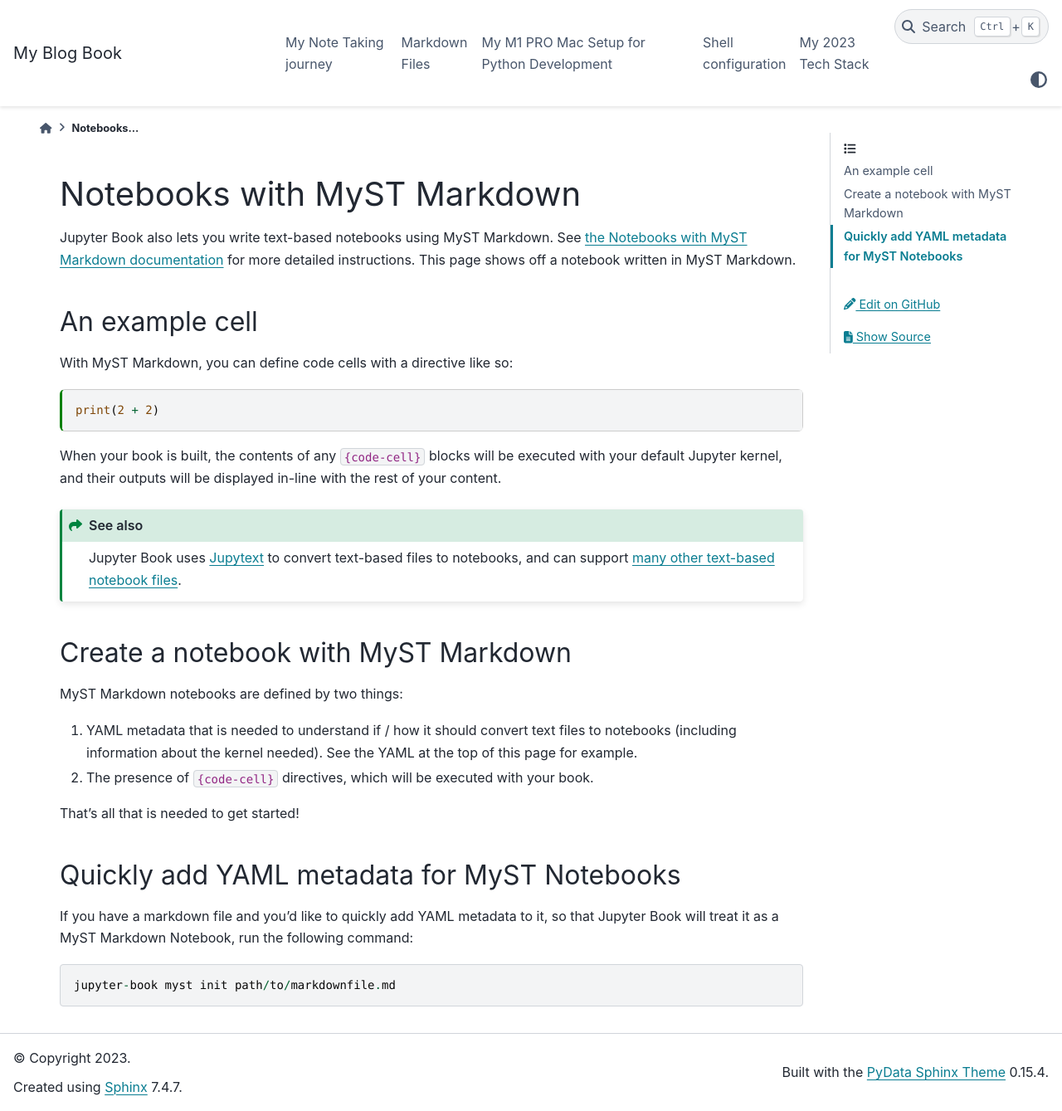
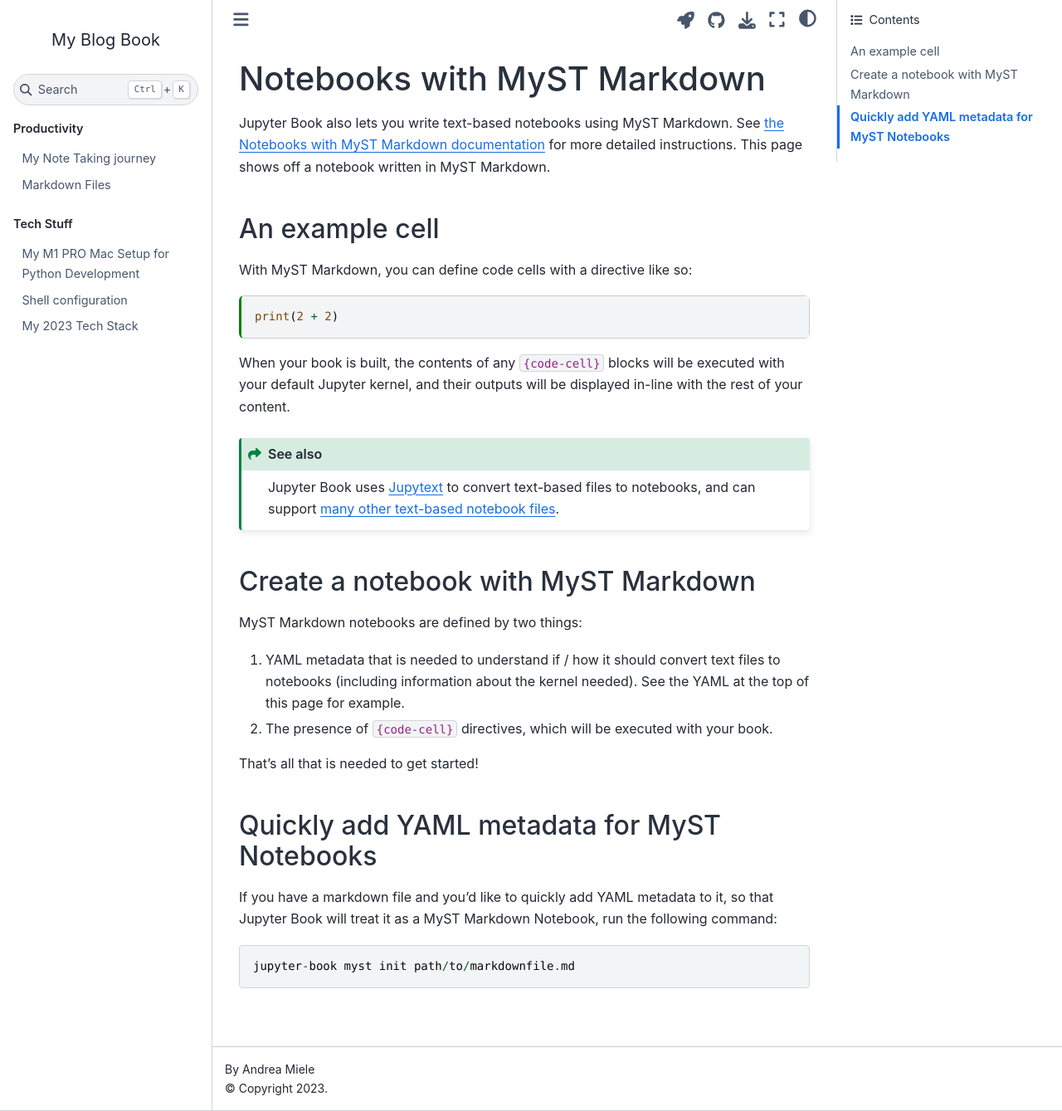
Before and after one commit to andreamiele/blog, a Jupyter Book: the page built from markdown-notebooks.md, in a window 1280 px wide and 1339 px high. Shown: the whole window at 83% size. Built offline with Jupyter Book 1.0.4 settings and Sphinx 7.4.7 and the Sphinx Book theme 1.1.4, drawn with Linux system fonts in a browser that asks for light colours; comment, search, counter and statistics services are not loaded.

Commit message:
change theme

```diff
--- a/_config.yml
+++ b/_config.yml
@@ -43,4 +43,3 @@
     html_js_files:
       # Needed for Plotly
       - https://cdnjs.cloudflare.com/ajax/libs/require.js/2.3.4/require.min.js
-    html_theme: pydata_sphinx_theme
--- a/conf.py
+++ b/conf.py
@@ -33,7 +33,7 @@
 html_logo = ""
 html_sourcelink_suffix = ""
 html_static_path = ["_static"]
-html_theme = "pydata_sphinx_theme"
+html_theme = "sphinx_book_theme"
 html_theme_options = {
     "search_bar_text": "Search this book...",
     "launch_buttons": {
@@ -76,6 +76,3 @@
 suppress_warnings = ["myst.domains"]
 use_jupyterbook_latex = True
 use_multitoc_numbering = True
-html_sidebars = {
-    "**": ["search-field.html", "sidebar-nav-bs.html", "sidebar-ethical-ads.html"]
-}
```
